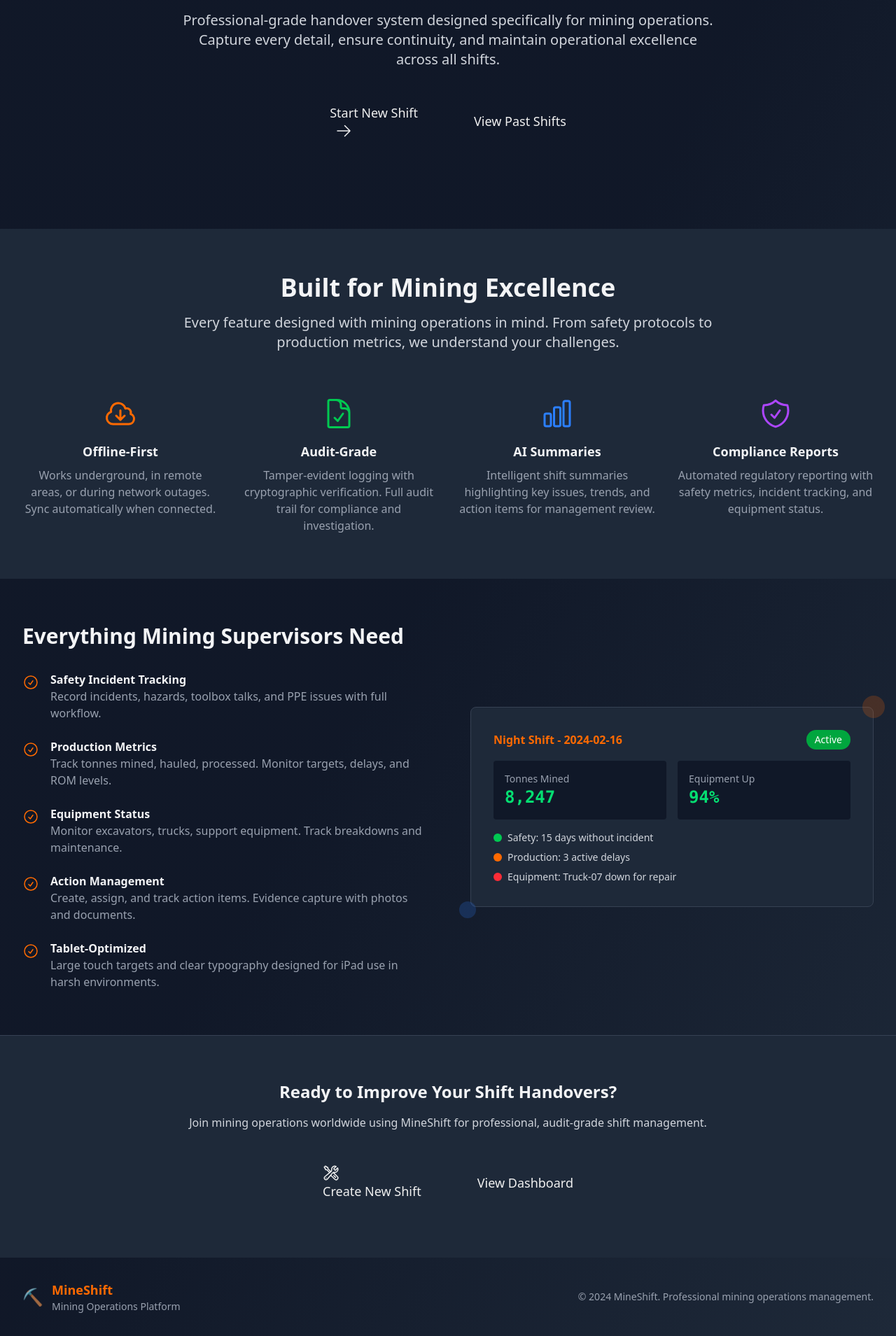
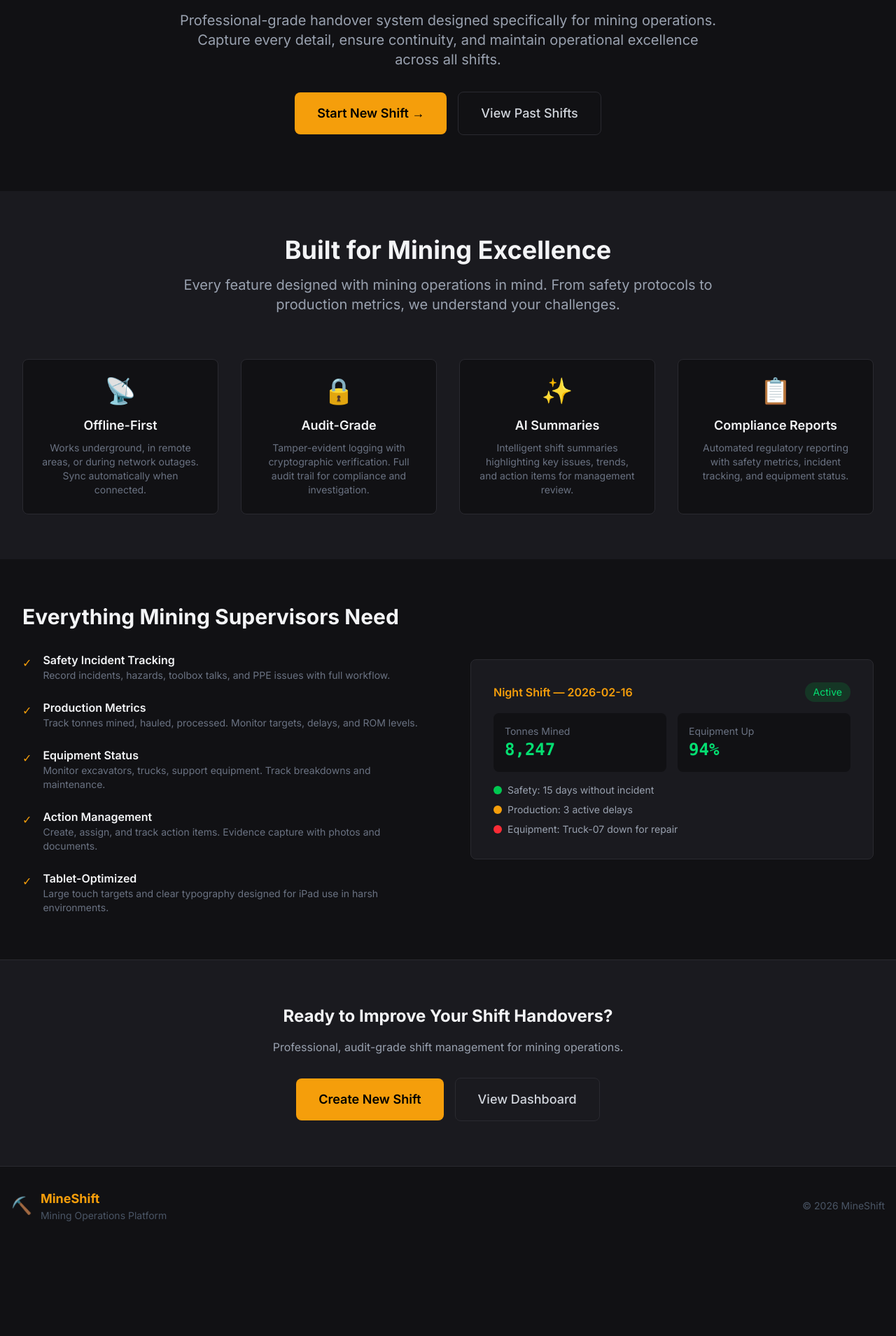
Before and after one commit to inpromptyou/mineshift, a Next.js app: page / in a window 1280 px wide. Shown: the part 358-2267 px from the top of the page at 70% size. After the commit the page ends 2137 px from the top, so only its background shows below. Built offline with nearby package versions, Linux system fonts and the light colour scheme.

Commit message:
Fix styling - pure Tailwind classes, Tailwind 4 postcss config, remove undefined custom classes

```diff
--- a/app/globals.css
+++ b/app/globals.css
@@ -1,53 +1,22 @@
 @import "tailwindcss";
 
-:root {
-  --bg-primary: #111114;
-  --bg-surface: #1a1a1f;
-  --bg-elevated: #222228;
-  --border: #2a2a30;
-  --accent: #F59E0B;
-  --accent-hover: #D97706;
-  --text-primary: #f0f0f0;
-  --text-secondary: #9ca3af;
-  --text-muted: #6b7280;
-  --success: #22C55E;
-  --danger: #EF4444;
-  --warning: #F59E0B;
-  --info: #3B82F6;
+@theme {
+  --color-amber-500: #F59E0B;
+  --color-amber-600: #D97706;
+  --font-sans: "Inter", system-ui, sans-serif;
+  --font-mono: "JetBrains Mono", "Consolas", monospace;
 }
 
 body {
-  background-color: var(--bg-primary);
-  color: var(--text-primary);
+  background-color: #111114;
+  color: #f0f0f0;
 }
 
-/* Scrollbar */
 ::-webkit-scrollbar { width: 6px; height: 6px; }
-::-webkit-scrollbar-track { background: var(--bg-primary); }
-::-webkit-scrollbar-thumb { background: var(--border); border-radius: 3px; }
+::-webkit-scrollbar-track { background: #111114; }
+::-webkit-scrollbar-thumb { background: #2a2a30; border-radius: 3px; }
 ::-webkit-scrollbar-thumb:hover { background: #3a3a40; }
 
-/* PWA install prompt */
-.pwa-install-prompt {
-  position: fixed;
-  bottom: 1rem;
-  left: 1rem;
-  right: 1rem;
-  z-index: 100;
-  background: linear-gradient(135deg, #F59E0B, #D97706);
-  color: #000;
-  padding: 1rem;
-  border-radius: 0.75rem;
-  box-shadow: 0 10px 25px rgba(0, 0, 0, 0.5);
-  animation: slideUp 0.3s ease-out;
-}
-
-@keyframes slideUp {
-  from { transform: translateY(100%); opacity: 0; }
-  to { transform: translateY(0); opacity: 1; }
-}
-
-/* Large touch targets for tablets */
 @media (pointer: coarse) {
   button, a, select, input, textarea {
     min-height: 44px;
--- a/app/page.tsx
+++ b/app/page.tsx
@@ -1,260 +1,148 @@
 import Link from 'next/link';
-import {
-  CheckCircleIcon,
-  CloudArrowDownIcon,
-  DocumentCheckIcon,
-  ChartBarIcon,
-  WrenchScrewdriverIcon,
-  ShieldCheckIcon,
-  ArrowRightIcon
-} from '@heroicons/react/24/outline';
 
 export default function HomePage() {
   return (
-    <div className="min-h-screen bg-gradient-to-br from-gray-900 via-gray-900 to-gray-800">
+    <div className="min-h-screen bg-[#111114] text-gray-100">
       {/* Header */}
-      <header className="border-b border-gray-800">
+      <header className="border-b border-[#2a2a30]">
         <div className="max-w-7xl mx-auto px-4 sm:px-6 lg:px-8">
           <div className="flex items-center justify-between h-16">
-            {/* Logo */}
-            <div className="flex items-center space-x-3">
-              <div className="text-3xl">⛏️</div>
+            <div className="flex items-center gap-3">
+              <span className="text-3xl">⛏️</span>
               <div>
-                <h1 className="text-xl font-bold text-orange-500">MineShift</h1>
-                <p className="text-xs text-gray-400">Mining Operations</p>
+                <h1 className="text-xl font-bold text-amber-500">MineShift</h1>
+                <p className="text-xs text-gray-500">Mining Operations</p>
               </div>
             </div>
-
-            {/* Navigation */}
-            <nav className="flex items-center space-x-6">
-              <Link
-                href="/dashboard"
-                className="action-button"
-              >
-                Open Dashboard
-                <ArrowRightIcon className="ml-2 h-5 w-5" />
+            <Link href="/dashboard" className="inline-flex items-center bg-amber-500 hover:bg-amber-600 text-black font-semibold px-5 py-2.5 rounded-lg transition-colors text-sm">
+              Open Dashboard →
             </Link>
-            </nav>
           </div>
         </div>
       </header>
 
-      {/* Hero Section */}
+      {/* Hero */}
       <section className="py-20">
         <div className="max-w-7xl mx-auto px-4 sm:px-6 lg:px-8 text-center">
-          <div className="mb-8">
           <div className="text-6xl mb-6">⛏️</div>
-            <h1 className="text-4xl lg:text-6xl font-bold text-gray-100 mb-6">
+          <h1 className="text-4xl lg:text-6xl font-bold mb-6">
             Structured Shift Handover
             <br />
-              <span className="text-orange-500">for Mining Operations</span>
+            <span className="text-amber-500">for Mining Operations</span>
           </h1>
-            <p className="text-xl text-gray-300 mb-8 max-w-3xl mx-auto">
+          <p className="text-xl text-gray-400 mb-8 max-w-3xl mx-auto">
             Professional-grade handover system designed specifically for mining operations.
             Capture every detail, ensure continuity, and maintain operational excellence
             across all shifts.
           </p>
-
-            {/* CTA Buttons */}
           <div className="flex flex-col sm:flex-row items-center justify-center gap-4">
-              <Link
-                href="/dashboard"
-                className="action-button touch-target-lg text-lg px-8 py-4"
-              >
-                Start New Shift
-                <ArrowRightIcon className="ml-2 h-6 w-6" />
+            <Link href="/shifts/new" className="bg-amber-500 hover:bg-amber-600 text-black font-semibold text-lg px-8 py-4 rounded-lg transition-colors">
+              Start New Shift →
             </Link>
-
-              <Link
-                href="/shifts"
-                className="secondary-button touch-target-lg text-lg px-8 py-4"
-              >
+            <Link href="/shifts" className="border border-[#2a2a30] hover:border-gray-600 text-gray-300 font-medium text-lg px-8 py-4 rounded-lg transition-colors">
               View Past Shifts
             </Link>
+          </div>
+        </div>
+      </section>
+
+      {/* Value Props */}
+      <section className="py-16 bg-[#1a1a1f]">
+        <div className="max-w-7xl mx-auto px-4 sm:px-6 lg:px-8">
+          <div className="text-center mb-16">
+            <h2 className="text-3xl lg:text-4xl font-bold mb-4">Built for Mining Excellence</h2>
+            <p className="text-xl text-gray-400 max-w-3xl mx-auto">
+              Every feature designed with mining operations in mind. From safety protocols
+              to production metrics, we understand your challenges.
+            </p>
+          </div>
+          <div className="grid md:grid-cols-2 lg:grid-cols-4 gap-8">
+            {[
+              { icon: '📡', title: 'Offline-First', desc: 'Works underground, in remote areas, or during network outages. Sync automatically when connected.' },
+              { icon: '🔒', title: 'Audit-Grade', desc: 'Tamper-evident logging with cryptographic verification. Full audit trail for compliance and investigation.' },
+              { icon: '✨', title: 'AI Summaries', desc: 'Intelligent shift summaries highlighting key issues, trends, and action items for management review.' },
+              { icon: '📋', title: 'Compliance Reports', desc: 'Automated regulatory reporting with safety metrics, incident tracking, and equipment status.' },
+            ].map(item => (
+              <div key={item.title} className="bg-[#111114] border border-[#2a2a30] rounded-lg p-6 text-center">
+                <div className="text-4xl mb-4">{item.icon}</div>
+                <h3 className="text-lg font-semibold mb-2">{item.title}</h3>
+                <p className="text-gray-500 text-sm">{item.desc}</p>
+              </div>
+            ))}
+          </div>
+        </div>
+      </section>
+
+      {/* Features */}
+      <section className="py-16">
+        <div className="max-w-7xl mx-auto px-4 sm:px-6 lg:px-8">
+          <div className="grid lg:grid-cols-2 gap-16 items-center">
+            <div>
+              <h2 className="text-3xl font-bold mb-8">Everything Mining Supervisors Need</h2>
+              <div className="space-y-6">
+                {[
+                  { title: 'Safety Incident Tracking', desc: 'Record incidents, hazards, toolbox talks, and PPE issues with full workflow.' },
+                  { title: 'Production Metrics', desc: 'Track tonnes mined, hauled, processed. Monitor targets, delays, and ROM levels.' },
+                  { title: 'Equipment Status', desc: 'Monitor excavators, trucks, support equipment. Track breakdowns and maintenance.' },
+                  { title: 'Action Management', desc: 'Create, assign, and track action items. Evidence capture with photos and documents.' },
+                  { title: 'Tablet-Optimized', desc: 'Large touch targets and clear typography designed for iPad use in harsh environments.' },
+                ].map(f => (
+                  <div key={f.title} className="flex items-start gap-4">
+                    <span className="text-amber-500 mt-1">✓</span>
+                    <div>
+                      <h3 className="font-semibold">{f.title}</h3>
+                      <p className="text-gray-500 text-sm">{f.desc}</p>
+                    </div>
+                  </div>
+                ))}
+              </div>
+            </div>
+
+            {/* Preview Card */}
+            <div className="bg-[#1a1a1f] rounded-lg p-8 border border-[#2a2a30]">
+              <div className="flex items-center justify-between mb-4">
+                <span className="text-amber-500 font-semibold">Night Shift — 2026-02-16</span>
+                <span className="px-3 py-1 bg-green-600/20 text-green-400 text-sm rounded-full">Active</span>
+              </div>
+              <div className="grid grid-cols-2 gap-4 mb-4">
+                <div className="bg-[#111114] p-4 rounded-lg">
+                  <div className="text-gray-500 text-sm">Tonnes Mined</div>
+                  <div className="text-2xl font-mono font-bold text-green-400">8,247</div>
+                </div>
+                <div className="bg-[#111114] p-4 rounded-lg">
+                  <div className="text-gray-500 text-sm">Equipment Up</div>
+                  <div className="text-2xl font-mono font-bold text-green-400">94%</div>
+                </div>
+              </div>
+              <div className="space-y-2">
+                <div className="flex items-center gap-2">
+                  <span className="w-3 h-3 bg-green-500 rounded-full"></span>
+                  <span className="text-sm text-gray-400">Safety: 15 days without incident</span>
+                </div>
+                <div className="flex items-center gap-2">
+                  <span className="w-3 h-3 bg-amber-500 rounded-full"></span>
+                  <span className="text-sm text-gray-400">Production: 3 active delays</span>
+                </div>
+                <div className="flex items-center gap-2">
+                  <span className="w-3 h-3 bg-red-500 rounded-full"></span>
+                  <span className="text-sm text-gray-400">Equipment: Truck-07 down for repair</span>
+                </div>
+              </div>
             </div>
           </div>
         </div>
       </section>
 
-      {/* Value Propositions */}
-      <section className="py-16 bg-gray-800">
-        <div className="max-w-7xl mx-auto px-4 sm:px-6 lg:px-8">
-          <div className="text-center mb-16">
-            <h2 className="text-3xl lg:text-4xl font-bold text-gray-100 mb-4">
-              Built for Mining Excellence
-            </h2>
-            <p className="text-xl text-gray-300 max-w-3xl mx-auto">
-              Every feature designed with mining operations in mind. From safety protocols
-              to production metrics, we understand your challenges.
-            </p>
-          </div>
-
-          <div className="grid md:grid-cols-2 lg:grid-cols-4 gap-8">
-            {/* Offline-First */}
-            <div className="metric-card text-center">
-              <CloudArrowDownIcon className="h-12 w-12 text-orange-500 mx-auto mb-4" />
-              <h3 className="text-lg font-semibold text-gray-100 mb-2">Offline-First</h3>
-              <p className="text-gray-400">
-                Works underground, in remote areas, or during network outages.
-                Sync automatically when connected.
-              </p>
-            </div>
-
-            {/* Audit-Grade */}
-            <div className="metric-card text-center">
-              <DocumentCheckIcon className="h-12 w-12 text-green-500 mx-auto mb-4" />
-              <h3 className="text-lg font-semibold text-gray-100 mb-2">Audit-Grade</h3>
-              <p className="text-gray-400">
-                Tamper-evident logging with cryptographic verification.
-                Full audit trail for compliance and investigation.
-              </p>
-            </div>
-
-            {/* AI Summaries */}
-            <div className="metric-card text-center">
-              <ChartBarIcon className="h-12 w-12 text-blue-500 mx-auto mb-4" />
-              <h3 className="text-lg font-semibold text-gray-100 mb-2">AI Summaries</h3>
-              <p className="text-gray-400">
-                Intelligent shift summaries highlighting key issues,
-                trends, and action items for management review.
-              </p>
-            </div>
-
-            {/* Compliance Reports */}
-            <div className="metric-card text-center">
-              <ShieldCheckIcon className="h-12 w-12 text-purple-500 mx-auto mb-4" />
-              <h3 className="text-lg font-semibold text-gray-100 mb-2">Compliance Reports</h3>
-              <p className="text-gray-400">
-                Automated regulatory reporting with safety metrics,
-                incident tracking, and equipment status.
-              </p>
-            </div>
-          </div>
-        </div>
-      </section>
-
-      {/* Key Features */}
-      <section className="py-16">
-        <div className="max-w-7xl mx-auto px-4 sm:px-6 lg:px-8">
-          <div className="grid lg:grid-cols-2 gap-16 items-center">
-            {/* Features List */}
-            <div>
-              <h2 className="text-3xl font-bold text-gray-100 mb-8">
-                Everything Mining Supervisors Need
-              </h2>
-
-              <div className="space-y-6">
-                <div className="flex items-start space-x-4">
-                  <CheckCircleIcon className="h-6 w-6 text-orange-500 mt-1 flex-shrink-0" />
-                  <div>
-                    <h3 className="font-semibold text-gray-100">Safety Incident Tracking</h3>
-                    <p className="text-gray-400">Record incidents, hazards, toolbox talks, and PPE issues with full workflow.</p>
-                  </div>
-                </div>
-
-                <div className="flex items-start space-x-4">
-                  <CheckCircleIcon className="h-6 w-6 text-orange-500 mt-1 flex-shrink-0" />
-                  <div>
-                    <h3 className="font-semibold text-gray-100">Production Metrics</h3>
-                    <p className="text-gray-400">Track tonnes mined, hauled, processed. Monitor targets, delays, and ROM levels.</p>
-                  </div>
-                </div>
-
-                <div className="flex items-start space-x-4">
-                  <CheckCircleIcon className="h-6 w-6 text-orange-500 mt-1 flex-shrink-0" />
-                  <div>
-                    <h3 className="font-semibold text-gray-100">Equipment Status</h3>
-                    <p className="text-gray-400">Monitor excavators, trucks, support equipment. Track breakdowns and maintenance.</p>
-                  </div>
-                </div>
-
-                <div className="flex items-start space-x-4">
-                  <CheckCircleIcon className="h-6 w-6 text-orange-500 mt-1 flex-shrink-0" />
-                  <div>
-                    <h3 className="font-semibold text-gray-100">Action Management</h3>
-                    <p className="text-gray-400">Create, assign, and track action items. Evidence capture with photos and documents.</p>
-                  </div>
-                </div>
-
-                <div className="flex items-start space-x-4">
-                  <CheckCircleIcon className="h-6 w-6 text-orange-500 mt-1 flex-shrink-0" />
-                  <div>
-                    <h3 className="font-semibold text-gray-100">Tablet-Optimized</h3>
-                    <p className="text-gray-400">Large touch targets and clear typography designed for iPad use in harsh environments.</p>
-                  </div>
-                </div>
-              </div>
-            </div>
-
-            {/* Visual Elements */}
-            <div className="relative">
-              <div className="bg-gray-800 rounded-lg p-8 border border-gray-700">
-                <div className="space-y-4">
-                  <div className="flex items-center justify-between">
-                    <span className="text-orange-500 font-semibold">Night Shift - 2024-02-16</span>
-                    <span className="px-3 py-1 bg-green-600 text-white text-sm rounded-full">Active</span>
-                  </div>
-
-                  <div className="grid grid-cols-2 gap-4">
-                    <div className="bg-gray-900 p-4 rounded">
-                      <div className="text-gray-400 text-sm">Tonnes Mined</div>
-                      <div className="text-2xl font-mono font-bold text-green-400">8,247</div>
-                    </div>
-                    <div className="bg-gray-900 p-4 rounded">
-                      <div className="text-gray-400 text-sm">Equipment Up</div>
-                      <div className="text-2xl font-mono font-bold text-green-400">94%</div>
-                    </div>
-                  </div>
-
-                  <div className="space-y-2">
-                    <div className="flex items-center space-x-2">
-                      <div className="w-3 h-3 bg-green-500 rounded-full"></div>
-                      <span className="text-sm text-gray-300">Safety: 15 days without incident</span>
-                    </div>
-                    <div className="flex items-center space-x-2">
-                      <div className="w-3 h-3 bg-orange-500 rounded-full"></div>
-                      <span className="text-sm text-gray-300">Production: 3 active delays</span>
-                    </div>
-                    <div className="flex items-center space-x-2">
-                      <div className="w-3 h-3 bg-red-500 rounded-full"></div>
-                      <span className="text-sm text-gray-300">Equipment: Truck-07 down for repair</span>
-                    </div>
-                  </div>
-                </div>
-              </div>
-
-              {/* Decorative elements */}
-              <div className="absolute -top-4 -right-4 w-8 h-8 bg-orange-500 rounded-full opacity-20"></div>
-              <div className="absolute -bottom-4 -left-4 w-6 h-6 bg-blue-500 rounded-full opacity-20"></div>
-            </div>
-          </div>
-        </div>
-      </section>
-
-      {/* Footer CTA */}
-      <section className="py-16 bg-gray-800 border-t border-gray-700">
-        <div className="max-w-4xl mx-auto text-center px-4 sm:px-6 lg:px-8">
-          <h2 className="text-2xl font-bold text-gray-100 mb-4">
-            Ready to Improve Your Shift Handovers?
-          </h2>
-          <p className="text-gray-300 mb-8">
-            Join mining operations worldwide using MineShift for professional,
-            audit-grade shift management.
-          </p>
-
+      {/* CTA */}
+      <section className="py-16 bg-[#1a1a1f] border-t border-[#2a2a30]">
+        <div className="max-w-4xl mx-auto text-center px-4">
+          <h2 className="text-2xl font-bold mb-4">Ready to Improve Your Shift Handovers?</h2>
+          <p className="text-gray-400 mb-8">Professional, audit-grade shift management for mining operations.</p>
           <div className="flex flex-col sm:flex-row items-center justify-center gap-4">
-            <Link
-              href="/shifts/new"
-              className="action-button touch-target-lg text-lg px-8 py-4"
-            >
-              <WrenchScrewdriverIcon className="mr-2 h-6 w-6" />
+            <Link href="/shifts/new" className="bg-amber-500 hover:bg-amber-600 text-black font-semibold text-lg px-8 py-4 rounded-lg transition-colors">
               Create New Shift
             </Link>
-
-            <Link
-              href="/dashboard"
-              className="secondary-button touch-target-lg text-lg px-8 py-4"
-            >
+            <Link href="/dashboard" className="border border-[#2a2a30] hover:border-gray-600 text-gray-300 font-medium text-lg px-8 py-4 rounded-lg transition-colors">
               View Dashboard
             </Link>
           </div>
@@ -262,21 +150,16 @@ export default function HomePage() {
       </section>
 
       {/* Footer */}
-      <footer className="border-t border-gray-800">
-        <div className="max-w-7xl mx-auto px-4 sm:px-6 lg:px-8 py-8">
-          <div className="flex items-center justify-between">
-            <div className="flex items-center space-x-3">
-              <div className="text-2xl">⛏️</div>
+      <footer className="border-t border-[#2a2a30] py-8">
+        <div className="max-w-7xl mx-auto px-4 flex items-center justify-between">
+          <div className="flex items-center gap-3">
+            <span className="text-2xl">⛏️</span>
             <div>
-                <div className="text-lg font-bold text-orange-500">MineShift</div>
-                <div className="text-sm text-gray-400">Mining Operations Platform</div>
+              <div className="text-lg font-bold text-amber-500">MineShift</div>
+              <div className="text-sm text-gray-600">Mining Operations Platform</div>
             </div>
           </div>
-
-            <div className="text-sm text-gray-400">
-              © 2024 MineShift. Professional mining operations management.
-            </div>
-          </div>
+          <div className="text-sm text-gray-600">© 2026 MineShift</div>
         </div>
       </footer>
     </div>
--- /dev/null
+++ b/postcss.config.js
@@ -0,0 +1,5 @@
+module.exports = {
+  plugins: {
+    "@tailwindcss/postcss": {},
+  },
+};
```
Also changed, not shown: package.json (+14 -13 lines), 2 other files (tests, documents, lock files or other folders). Lines whose indentation alone changed are shown as unchanged.
